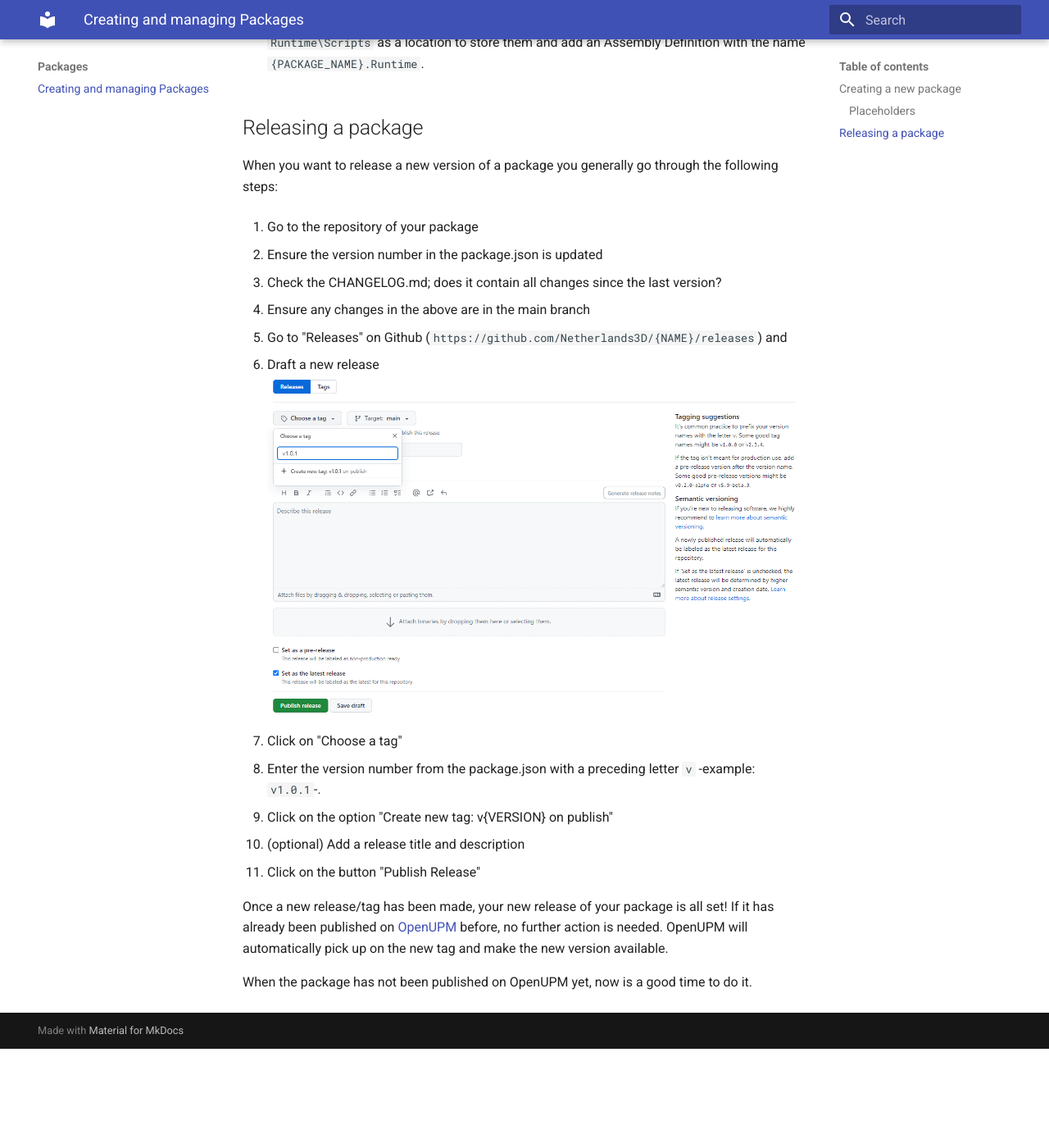
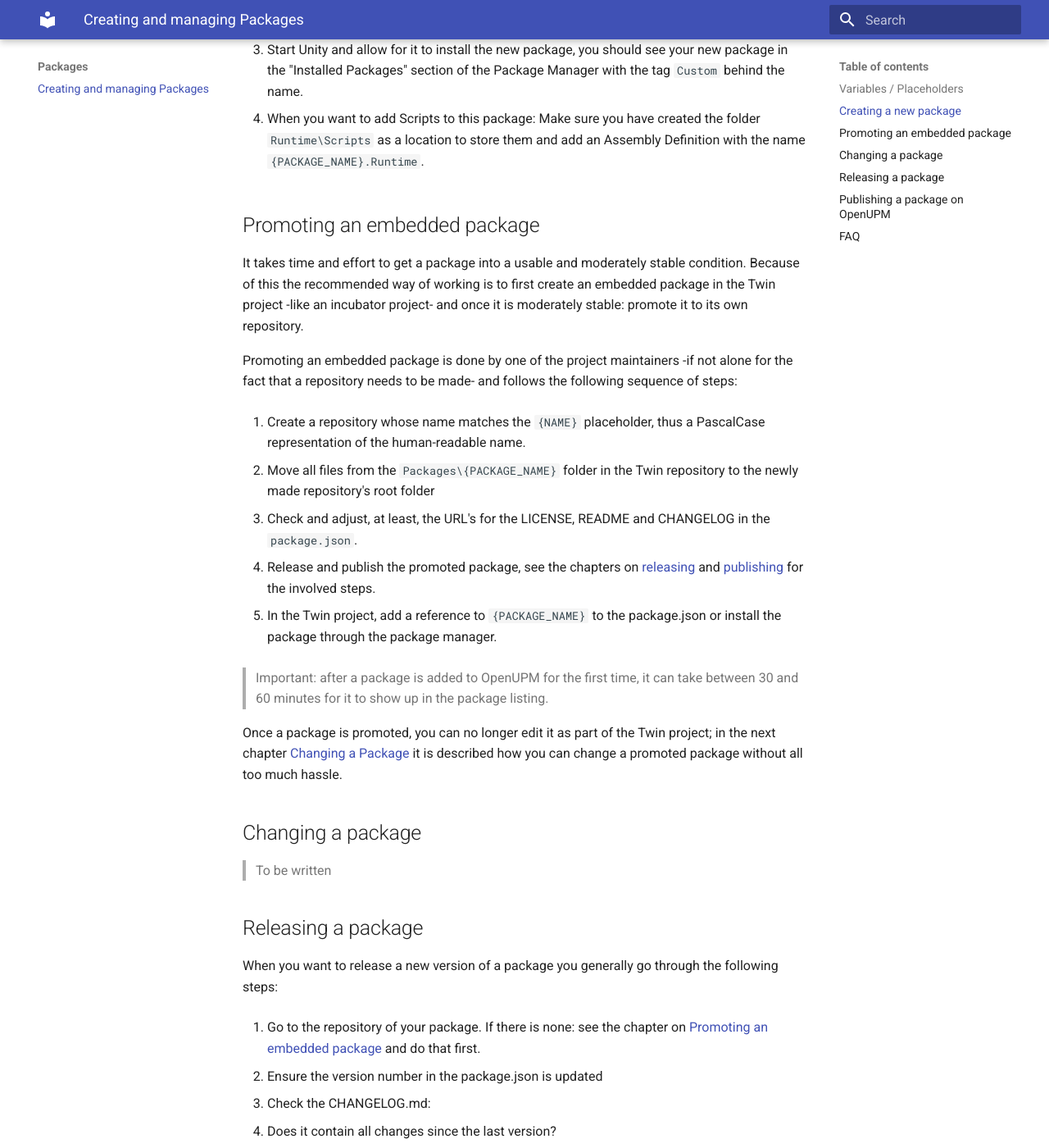
Before and after one commit to Netherlands3D/docs, an MkDocs documentation site: the page built from docs/packages/creating-and-managing-packages.md, in a window 1280 px wide and 1400 px high, scrolled down 2071 px. Shown: the whole window at 82% size. Built offline with MkDocs 1.6.1 and Material for MkDocs 9.7.7, drawn with Linux system fonts in a browser that asks for light colours; before the commit the page ends 3350 px from its top, so only the background shows below that; some of the changed text lies outside the part shown.

Commit message:
Add section on promoting a package

```diff
--- a/docs/packages/creating-and-managing-packages.md
+++ b/docs/packages/creating-and-managing-packages.md
@@ -4,6 +4,28 @@
 Netherlands3D is a framework where you, as developer, can pick the functionality that you need from a series of
 packages. This guide will empower you to develop your own packages by providing step-by-step instructions how
 you can create your own package, release it and last, but not least, publish it to [OpenUPM](https://openupm.com).
+
+## Variables / Placeholders
+
+Before we get started, let's define some terms as if they were variables. This documentation and the template files
+in the Gist mentioned in the chapter [Creating a new package](#creating-a-new-package) uses various placeholders. These
+can recognized as they are between brackets, for example `{NAME}`.
+
+This table provides an overview of them and their meaning.
+
+| Name              | Explanation                                                                                                                                                                              | Example                                                                                                    |
+|-------------------|------------------------------------------------------------------------------------------------------------------------------------------------------------------------------------------|------------------------------------------------------------------------------------------------------------|
+| NAME              | The name of the code repository, this is usually the DISPLAY_NAME in PascalCase. It is recommended to limit the name to two words, if more words add clarity than that takes precedence. | PeriodicSnapshots                                                                                          |
+| PACKAGE_NAME      | The package name as known in the package manager and/or package.json; always starts with `eu.netherlands3d.` and followed by the display name -or similar- in kebab-case                 | eu.netherlands3d.periodic-snapshots                                                                        |
+| DISPLAY_NAME      | The human-readable name of a package, shown in the README or in the Package Manager                                                                                                      | Periodic Snapshots                                                                                         |
+| REPOSITORY_NAME   | Alias of NAME, used to make explicit that we want the repository name there.                                                                                                             | PeriodicSnapshots                                                                                          |
+| VERSION           | The version number in the package.json, according to SemVer. **Important**: contrary to the git tag, this does not start with a letter `v`                                               | 1.0.1                                                                                                      |
+| DESCRIPTION       | A single-line short description describing the package, can also be used on Github as the description for the repository                                                                 | This package provides the means to do take a series of snapshots for specific moments throughout the year. |
+| LONG_DESCRIPTION  | The description of the package detailing what it is used for.                                                                                                                            |                                                                                                            |
+| USAGE_INFORMATION | Documentation how to use this package.                                                                                                                                                   | *See existing packages for examples*                                                                       |
+| NOTE              | One or more entries in the CHANGELOG -according to [Keep A Changelog](http://keepachangelog.com/en/1.0.0/)- describing what has been added, changed, removed or deprecated in a package  |                                                                                                            |
+
+This vocabulary and their definitions will help to have a consistent experience when working with packages.
 
 ## Creating a new package
 
@@ -24,43 +46,59 @@
 
 4. Copy the template files, located at https://gist.github.com/mvriel/8a8251b492d9d8f742da16667c49e412, and fill in the placeholders.
 
-   > #### Placeholders
-   > The template files in the Gist above uses various placeholders -recognized as they are between brackets-, this
-   > table provides an overview of them and their meaning.
-   >
-   > | Name              | Explanation                                                                                                                                                                             | Example                                                                                                    |
-   > |-------------------|-----------------------------------------------------------------------------------------------------------------------------------------------------------------------------------------|------------------------------------------------------------------------------------------------------------|
-   > | NAME              | The name of the repository, this is usually the DISPLAY_NAME in PascalCase.                                                                                                             | PeriodicSnapshots                                                                                          |
-   > | PACKAGE_NAME      | The package name as known in the package manager and/or package.json; always starts with `eu.netherlands3d.` and followed by the display name -or similar- in kebab-case                | eu.netherlands3d.periodic-snapshots                                                                        |
-   > | DISPLAY_NAME      | The human-readable name of a package, shown in the README or in the Package Manager                                                                                                     | Periodic Snapshots                                                                                         |
-   > | REPOSITORY_NAME   | Alias of NAME, used to make explicit that we want the repository name there.                                                                                                            | PeriodicSnapshots                                                                                          |
-   > | VERSION           | The version number in the package.json, according to SemVer. **Important**: contrary to the git tag, this does not start with a letter `v`                                              | 1.0.1                                                                                                      |
-   > | DESCRIPTION       | A single-line short description describing the package, can also be used on Github as the description for the repository                                                                | This package provides the means to do take a series of snapshots for specific moments throughout the year. |
-   > | LONG_DESCRIPTION  | The description of the package detailing what it is used for.                                                                                                                           |                                                                                                            |
-   > | USAGE_INFORMATION | Documentation how to use this package.                                                                                                                                                  | *See existing packages for examples*                                                                       |
-   > | NOTE              | One or more entries in the CHANGELOG -according to [Keep A Changelog](http://keepachangelog.com/en/1.0.0/)- describing what has been added, changed, removed or deprecated in a package |                                                                                                            |
-
 5. Set up the package according to the following recommended directory structure: https://docs.unity3d.com/Manual/cus-layout.html
 
 6. Start Unity and allow for it to install the new package, you should see your new package in the "Installed Packages" section of the Package Manager with the tag `Custom` behind the name.
 
 7. When you want to add Scripts to this package: Make sure you have created the folder `Runtime\Scripts` as a location to store them and add an Assembly Definition with the name `{PACKAGE_NAME}.Runtime`.
 
-<!---
 ## Promoting an embedded package
 
+It takes time and effort to get a package into a usable and moderately stable condition. Because of this the recommended
+way of working is to first create an embedded package in the Twin project -like an incubator project- and once it is
+moderately stable: promote it to its own repository.
+
+Promoting an embedded package is done by one of the project maintainers -if not alone for the fact that a repository
+needs to be made- and follows the following sequence of steps:
+
+1. Create a repository whose name matches the `{NAME}` placeholder, thus a PascalCase representation of the
+   human-readable name.
+
+2. Move all files from the `Packages\{PACKAGE_NAME}` folder in the Twin repository to the newly made repository's root
+   folder
+
+3. Check and adjust, at least, the URL's for the LICENSE, README and CHANGELOG in the `package.json`.
+
+4. Release and publish the promoted package, see the chapters on [releasing](#releasing-a-package) and
+   [publishing](#publishing-a-package) for the involved steps.
+
+5. In the Twin project, add a reference to `{PACKAGE_NAME}` to the package.json or install the package through
+   the package manager.
+
+   > Important: after a package is added to OpenUPM for the first time, it can take between 30 and 60 minutes for it to
+   > show up in the package listing.
+
+Once a package is promoted, you can no longer edit it as part of the Twin project; in the next chapter
+[Changing a Package](#changing-a-package) it is described how you can change a promoted package without all too much
+hassle.
+
 ## Changing a package
--->
+
+> To be written
 
 ## Releasing a package
 
 When you want to release a new version of a package you generally go through the following steps:
 
-1. Go to the repository of your package <!--- , if there is none: see the chapter on [Promoting an embedded package](#promoting-an-embedded-package) -->
+1. Go to the repository of your package. If there is none: see the chapter on
+   [Promoting an embedded package](#promoting-an-embedded-package) and do that first.
 
 2. Ensure the version number in the package.json is updated
 
-3. Check the CHANGELOG.md; does it contain all changes since the last version?
+3. Check the CHANGELOG.md:
+
+   1. Does it contain all changes since the last version?
+   2. Is the top-entry `[Unreleased]`? Fill in the new version number and add a date, see: https://keepachangelog.com/en/1.0.0/#effort
 
 4. Ensure any changes in the above are in the main branch
 
@@ -69,8 +107,8 @@
    1. Draft a new release
       ![Draft new release](../imgs/packages/draft-release.png)
    2. Click on "Choose a tag"
-   3. Enter the version number from the package.json with a preceding letter `v` -example: `v1.0.1`-.
-   4. Click on the option "Create new tag: v{VERSION} on publish"
+   3. Enter the version number from the package.json with a preceding letter `v`, for example: `v1.0.1`.
+   4. Click on the option "Create new tag: `v{VERSION}` on publish"
    5. (optional) Add a release title and description
    6. Click on the button "Publish Release"
 
@@ -80,6 +118,13 @@
 
 When the package has not been published on OpenUPM yet, now is a good time to do it.
 
-<!---
 ## Publishing a package on OpenUPM
--->
+
+> To be written.
+>
+## FAQ
+
+> One of the packages does not show up in the Package Manager after publishing
+
+Have you checked the minimum unity version in the `package.json`? If the minimum version is newer than your
+installed version, it will not be visible.
```
